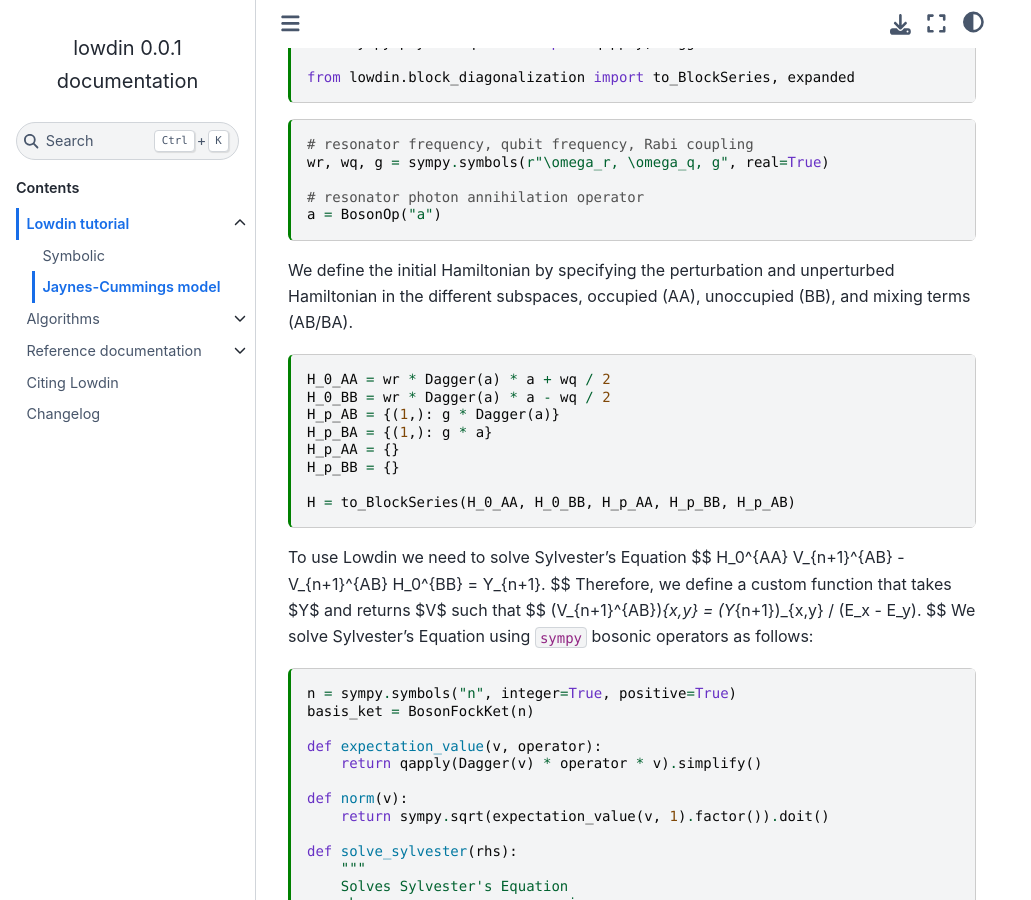
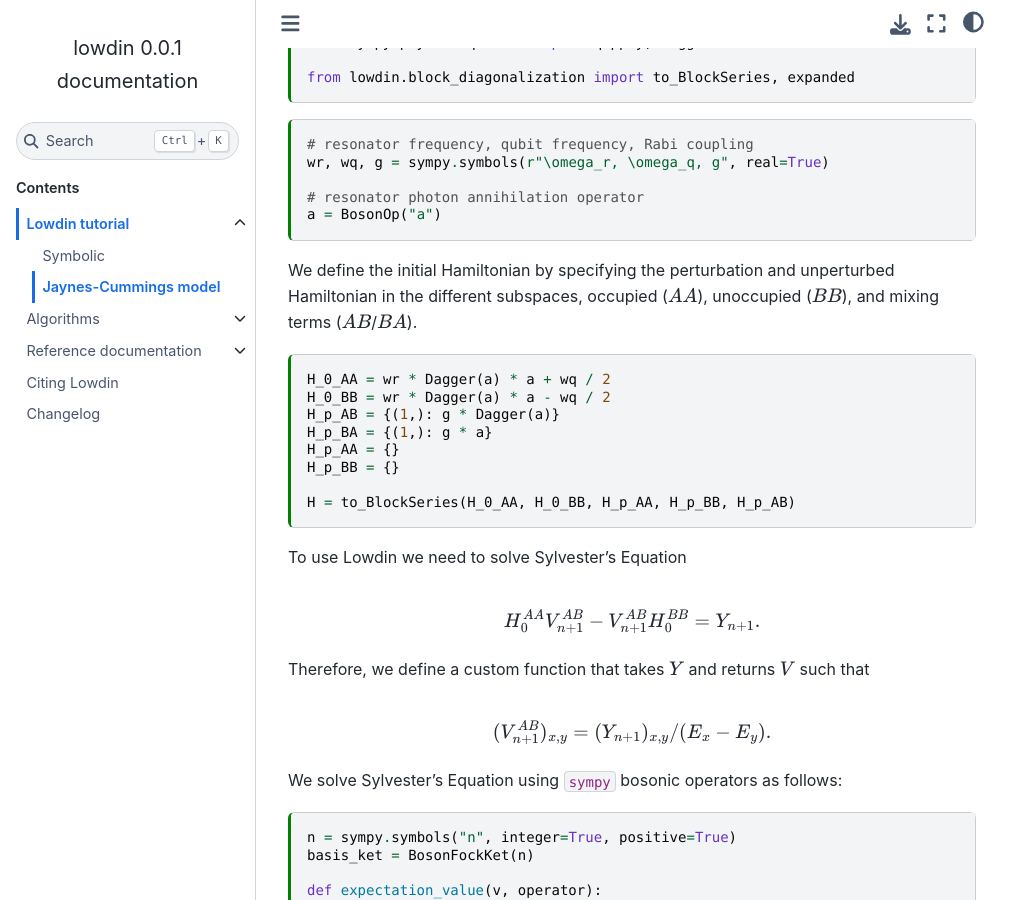
Before and after one commit to quantum-tinkerer/pymablock, a Sphinx documentation site: the page built from docs/source/tutorial/jaynes_cummings_tutorial.md, in a window 1280 px wide and 900 px high, scrolled down 233 px. Shown: the whole window, without its empty margins (0-1031 px from the left). Built offline with Sphinx 7.4.7 and the Sphinx Book theme 1.1.4, drawn with Linux system fonts in a browser that asks for light colours; pages that are not in the unit, such as notebooks, are missing from menus; the version number is read from the project's files by our own code; some of the changed lines change nothing that is shown.

Commit message:
fix latex in JC tutorial

````diff
--- a/docs/source/tutorial/jaynes_cummings_tutorial.md
+++ b/docs/source/tutorial/jaynes_cummings_tutorial.md
@@ -34,8 +34,8 @@ a = BosonOp("a")
 ```
 
 We define the initial Hamiltonian by specifying the perturbation and unperturbed
-Hamiltonian in the different subspaces, occupied (AA), unoccupied (BB), and mixing
-terms (AB/BA).
+Hamiltonian in the different subspaces, occupied ({math}`AA`), unoccupied ({math}`BB`), and mixing
+terms ({math}`AB`/{math}`BA`).
 
 ```{code-cell} ipython3
 H_0_AA = wr * Dagger(a) * a + wq / 2
@@ -49,13 +49,16 @@ H = to_BlockSeries(H_0_AA, H_0_BB, H_p_AA, H_p_BB, H_p_AB)
 ```
 
 To use Lowdin we need to solve Sylvester's Equation
-$$
+
+```{math}
 H_0^{AA} V_{n+1}^{AB} - V_{n+1}^{AB} H_0^{BB} = Y_{n+1}.
-$$
-Therefore, we define a custom function that takes $Y$ and returns $V$ such that
-$$
+```
+
+Therefore, we define a custom function that takes {math}`Y` and returns {math}`V` such that
+
+```{math}
 (V_{n+1}^{AB})_{x,y} = (Y_{n+1})_{x,y} / (E_x - E_y).
-$$
+```
 We solve Sylvester's Equation using `sympy` bosonic operators as follows:
 
 ```{code-cell} ipython3
````
